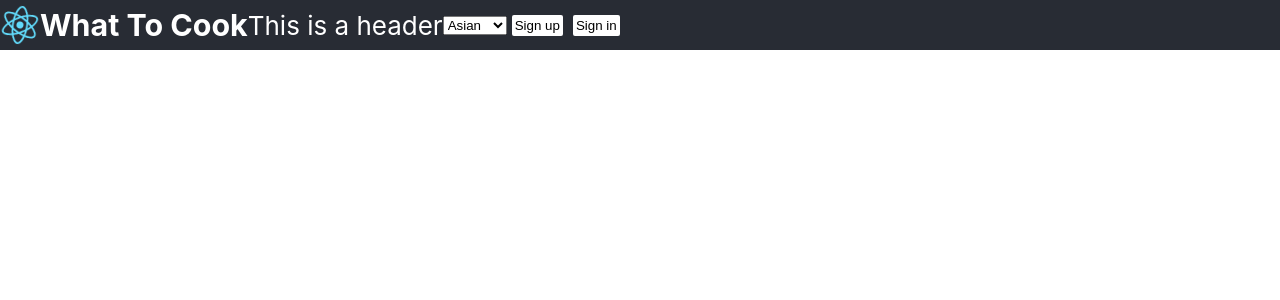
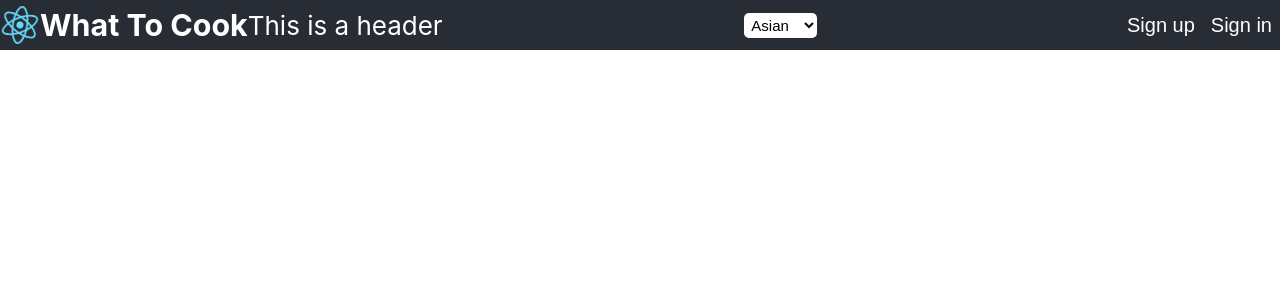
Before and after one commit to Ecuros/what-to-cook, a React (Create React App) app: page / in a window 1280 px wide. Shown: the top 300 px of the page. Built offline with nearby package versions, Linux system fonts and the light colour scheme.

Commit message:
style changes to navbar

```diff
--- a/src/App.css
+++ b/src/App.css
@@ -13,28 +13,12 @@
   }
 }
 
-.App-header {
-  background-color: #282c34;
 
-  height: 50px;
-  display: flex;
-  /*flex-direction: column;*/
-  align-items: center;
-
-  font-size: calc(10px + 2vmin);
-  color: white;
-}
 
 .App-link {
   color: #61dafb;
 }
-.Navbar-button{
-  background-color:white;
-  border: none;
-  margin: 5px;
-  border-radius: 2px;
-  padding: 3px;
-}
+
 
 @keyframes App-logo-spin {
   from {
--- a/src/Components/Header/Header.css
+++ b/src/Components/Header/Header.css
@@ -0,0 +1,34 @@
+.App-header {
+    background-color: #282c34;
+
+    height: 50px;
+    display: flex;
+    flex-direction: row;
+    align-items: center;
+    justify-content: center;
+    font-size: calc(10px + 2vmin);
+    color: white;
+}
+
+.Navbar-button{
+    background-color: transparent;
+    border: none;
+    color: white;
+    margin: 5px;
+    font-size: 15pt;
+    padding: 3px;
+    align-self: center;
+}
+
+.Navbar-buttons {
+    margin-left: auto;
+}
+
+select {
+    border: none;
+    background-color: white;
+    padding: 3px;
+    margin-left: auto;
+    border-radius: 5px;
+    font-size: 15px;
+}
--- a/src/Components/Header/Header.js
+++ b/src/Components/Header/Header.js
@@ -1,5 +1,6 @@
 import React from 'react'
 import HeaderComponent from './HeaderComopnent';
+import './Header.css'
 
 class Header extends React.Component {
 
--- a/src/Components/Header/HeaderComopnent.js
+++ b/src/Components/Header/HeaderComopnent.js
@@ -16,8 +16,11 @@ function HeaderComponent (props){
                     )
                 })}
             </select>
-            <button className="Navbar-button">Sign up</button>
-            <button className="Navbar-button">Sign in</button>
+            <div className = "Navbar-buttons">
+                <button className="Navbar-button">Sign up</button>
+                <button className="Navbar-button">Sign in</button>
+            </div>
+
         </header>
     )
 }
```
